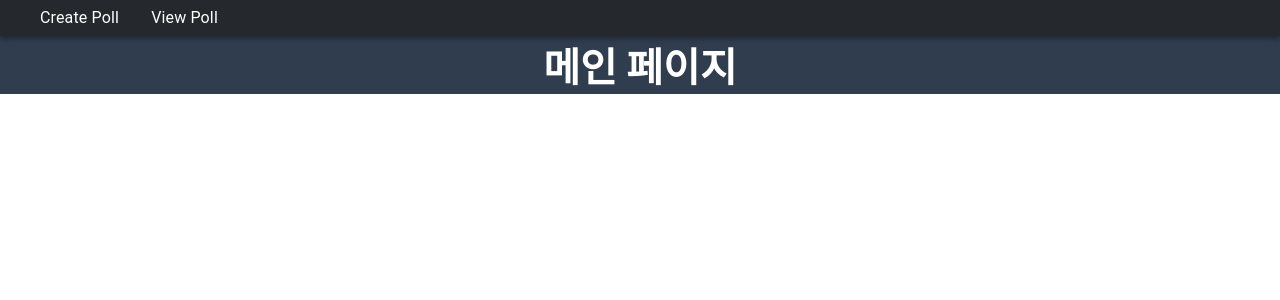
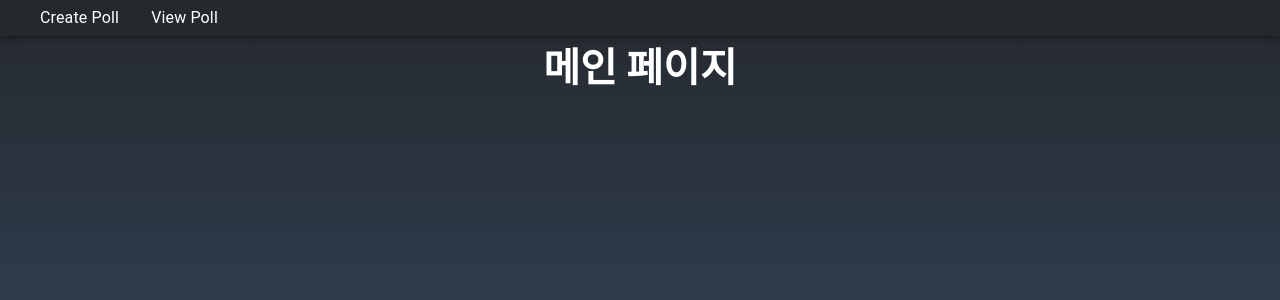
Before and after one commit to Jiwon-Woo/voxotron, a React (Create React App) app in the folder frontend/: page / in a window 1280 px wide. Shown: the top 300 px of the page. Built offline with nearby package versions, Linux system fonts and the light colour scheme.

Commit message:
frontend: Background css
ViewPolls에도 백그라운드 CSS 적용

co-authored-by: Kang Jisoon <devleomk1@users.noreply.github.com>

```diff
--- a/frontend/src/components/UpdatePollForm/UpdatePollForm.css
+++ b/frontend/src/components/UpdatePollForm/UpdatePollForm.css
@@ -4,6 +4,7 @@
 }
 
 #root {
+  height: 100vh;
   background: rgb(37, 41, 45);
   background: linear-gradient(
     180deg,
--- /dev/null
+++ b/frontend/src/components/ViewPollsContainer/ViewPollsContainer.css
@@ -0,0 +1,10 @@
+#root {
+  height: 100vh;
+  background: rgb(37, 41, 45);
+  background: linear-gradient(
+    180deg,
+    rgba(37, 41, 45, 1) 0%,
+    rgba(47, 61, 79, 1) 40%,
+    rgba(47, 61, 79, 1) 100%
+  );
+}
--- a/frontend/src/components/ViewPollsContainer/ViewPollsContainer.jsx
+++ b/frontend/src/components/ViewPollsContainer/ViewPollsContainer.jsx
@@ -14,6 +14,7 @@ import TableCell from '@mui/material/TableCell';
 // import TableHead from '@mui/material/TableHead';
 import TableRow from '@mui/material/TableRow';
 import Typography from '@mui/material/Typography';
+import './ViewPollsContainer.css';
 
 const ViewPollsContainer = () => {
   const [data, setData] = useState([]);
```
